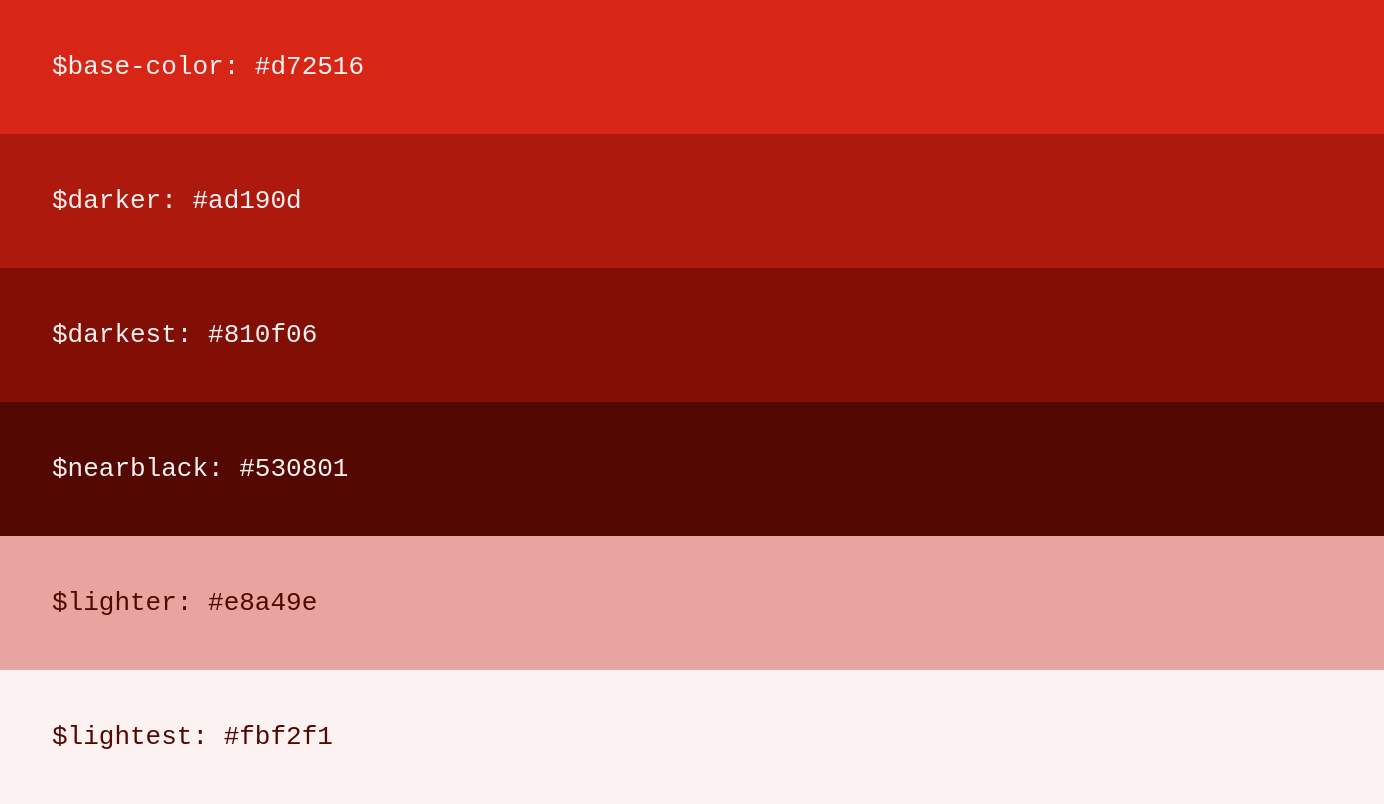
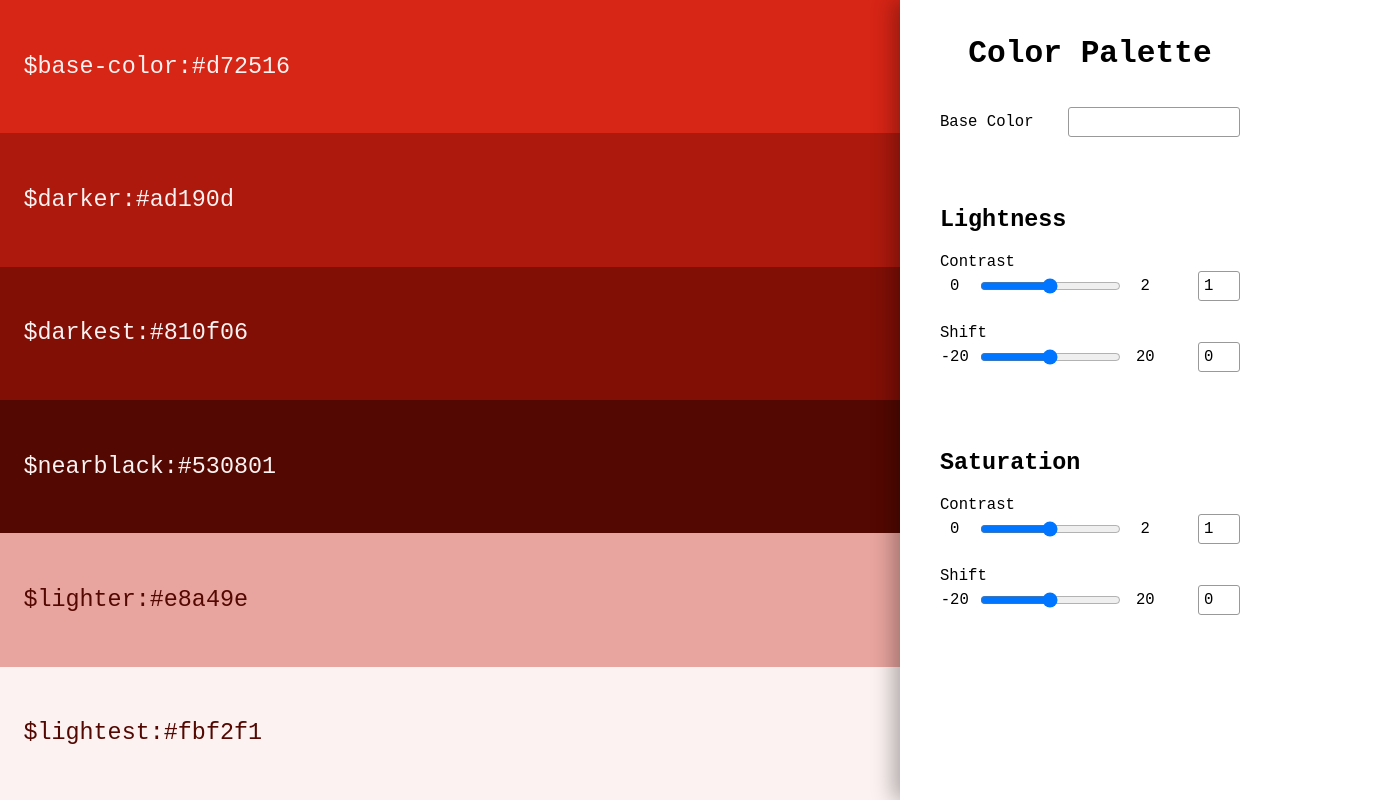
Before and after one commit to tesla3327/color-palette, a React app: page / in a window 1280 px wide. Shown: the whole page, 1384 px wide, since content can reach past the window. Built offline with nearby package versions, Linux system fonts and the light colour scheme.

Commit message:
Added UI for manipulating color palette

```diff
--- a/src/App.js
+++ b/src/App.js
@@ -10,12 +10,110 @@ const vars = [
   '$lightest',
 ];
 
-const App = () => (
-  <div className="App">
-    {
-      vars.map( e => (<div>{ `${e}: ` }</div>))
-    }
+const Slider = ({ field, range, value, handleChange }) => (
+  <div className="slider">
+    <label>{ field }</label>
+    <div>
+      <div className="control">
+        <span>{ range.min }</span>
+        <input
+          type="range"
+          min={ range.min }
+          max={ range.max }
+          step={ range.stepSize }
+          value={ value }
+          onChange={ (e) => handleChange(e.target.value) }
+        />
+        <span>{ range.max }</span>
+      </div>
+      <input
+        value={ value }
+        onChange={ (e) => handleChange(e.target.value) }
+      />
+    </div>
   </div>
 );
 
+class App extends Component {
+  constructor() {
+    super();
+
+    this.state = {
+      lightness: {
+        contrast: 1.0,
+        shift: 0,
+      },
+      saturation: {
+        contrast: 1.0,
+        shift: 0,
+      },
+    };
+  }
+  render() {
+    const that = this;
+
+    return (
+      <div className="App">
+        <div className="colors">
+          {
+            vars.map( e => (<div key={e}>{ `${e}:` }</div>))
+          }
+        </div>
+        <div id="sidebar">
+          <h1>Color Palette</h1>
+
+          <div className="base-color">
+            <label>Base Color</label>
+            <input />
+          </div>
+
+          <h2>Lightness</h2>
+          <Slider
+            field="Contrast"
+            value={ this.state.lightness.contrast }
+            range={{
+              min: 0,
+              max: 2.0,
+              stepSize: 0.1,
+            }}
+            handleChange={ (val) => that.setState({ lightness: { contrast: val } }) }
+          />
+          <Slider
+            field="Shift"
+            value={ this.state.lightness.shift }
+            range={{
+              min: -20,
+              max: 20,
+              stepSize: 1,
+            }}
+            handleChange={ (val) => that.setState({ lightness: { shift: val } }) }
+          />
+
+          <h2>Saturation</h2>
+          <Slider
+            field="Contrast"
+            value={ this.state.saturation.contrast }
+            range={{
+              min: 0,
+              max: 2.0,
+              stepSize: 0.1,
+            }}
+            handleChange={ (val) => that.setState({ saturation: { contrast: val } }) }
+          />
+          <Slider
+            field="Shift"
+            value={ this.state.saturation.shift }
+            range={{
+              min: -20,
+              max: 20,
+              stepSize: 1,
+            }}
+            handleChange={ (val) => that.setState({ saturation: { shift: val } }) }
+          />
+        </div>
+      </div>
+    );
+  }
+}
+
 export default App;
--- a/src/App.scss
+++ b/src/App.scss
@@ -21,15 +21,99 @@ $lightest: lightShift($lighter, 20%, 10%);
 $colors: $base-color, $darker, $darkest, $nearblack, $lighter, $lightest;
 
 .App {
+  height: 100%;
+  width: 100%;
+  display: flex;
+  font-size: 1.2em;
+  font-family: monospace;
+
+  h1 {
+    text-align: center;
+  }
+
+  h2 {
+    padding: 1.5em 0 0em 0;
+  }
+
+  input {
+    border-radius: 3px;
+    border: 1px solid #999;
+    font-size: 1em;
+    font-family: monospace;
+    padding: 5px;
+  }
+}
+
+#sidebar {
+  width: 300px;
+  padding: 15px 40px;
   display: flex;
   flex-direction: column;
+  box-shadow: -7px 0px 20px 0px rgba(0, 0, 0, 0.3);
 }
 
-.App > div {
-  padding: 2em;
-  width: 100%;
-  font-family: monospace;
-  font-size: 2em;
+.base-color {
+  display: flex;
+  justify-content: space-between;
+  align-items: center;
+  padding: 1em 0;
+
+  input {
+    width: 160px;
+  }
+}
+
+.slider {
+  display: flex;
+  flex-direction: column;
+  padding: 0 0 1.5em 0;
+
+  label {
+    // font-weight: bolder;
+  }
+
+  .control {
+    span {
+      width: 30px;
+      text-align: center;
+    }
+
+    display: flex;
+    align-items: center;
+    justify-content: space-between;
+    width: 220px;
+  }
+
+  input {
+    width: 30px;
+  }
+
+  input[type="range"] {
+    width: 130px;
+    margin: 0 10px;
+  }
+
+  > div {
+    display: flex;
+    flex-direction: row;
+    justify-content: space-between;
+    align-items: center;
+  }
+}
+
+.colors {
+  display: flex;
+  flex-direction: column;
+  flex-grow: 1;
+  height: 100%;
+}
+
+.colors > div {
+  height: 100%;
+  font-size: 1.5em;
+  display: flex;
+  align-items: center;
+  padding-left: 1em;
 
   @each $item in $colors {
     &:nth-child(#{index($colors, $item)}) {
--- a/src/index.css
+++ b/src/index.css
@@ -1,5 +1,10 @@
-body {
+body, html {
   margin: 0;
   padding: 0;
+  height: 100%;
   font-family: sans-serif;
 }
+
+#root {
+  height: 100%;
+}
```
